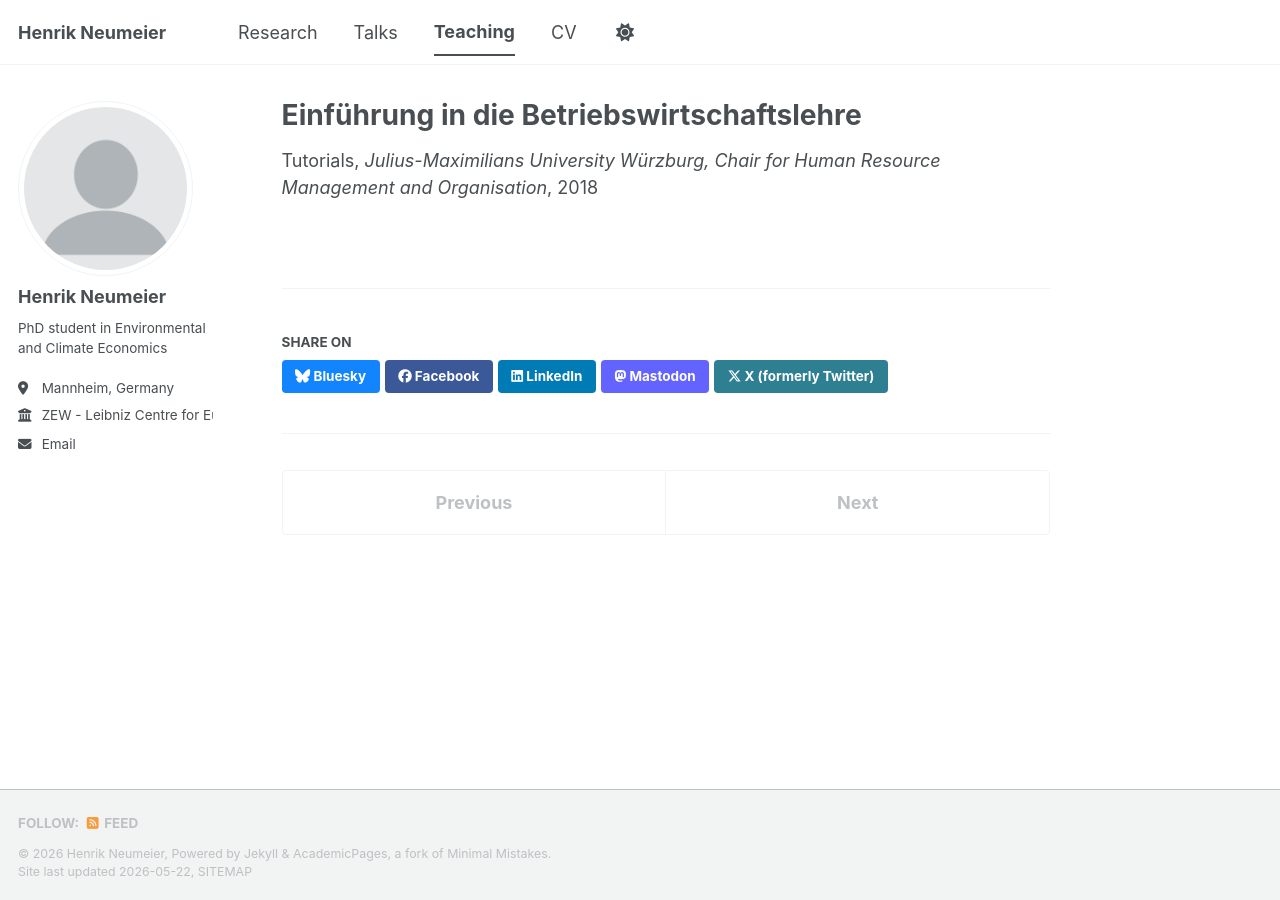
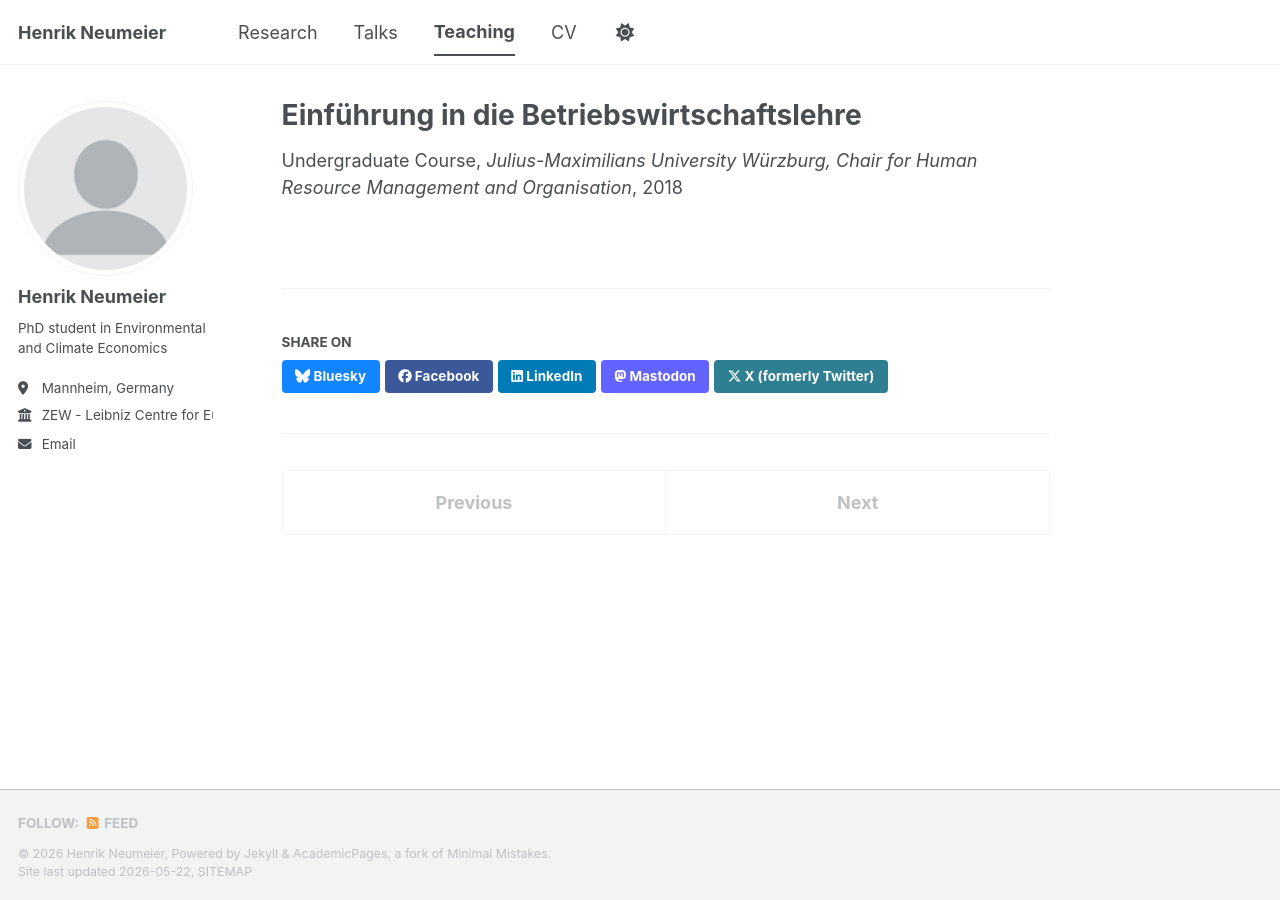
Before and after one commit to henrikneumeier/henrikneumeier.github.io, a Jekyll site: the page built from _teaching/2018-ebwl.md, in a window 1280 px wide. Built offline with Jekyll 4.4.1, drawn with Linux system fonts in a browser that asks for light colours; a script bundle is joined from its source files by our own code; library files that are not in the unit come from our copies.

Commit message:
Update 2018-ebwl.md

```diff
--- a/_teaching/2018-ebwl.md
+++ b/_teaching/2018-ebwl.md
@@ -1,7 +1,7 @@
 ---
 title: "Einführung in die Betriebswirtschaftslehre"
 collection: teaching
-type: "Tutorials"
+type: "Undergraduate Course"
 permalink: /teaching/2018-ebwl
 venue: "Julius-Maximilians University Würzburg, Chair for Human Resource Management and Organisation"
 date: 2018-10-15
```
